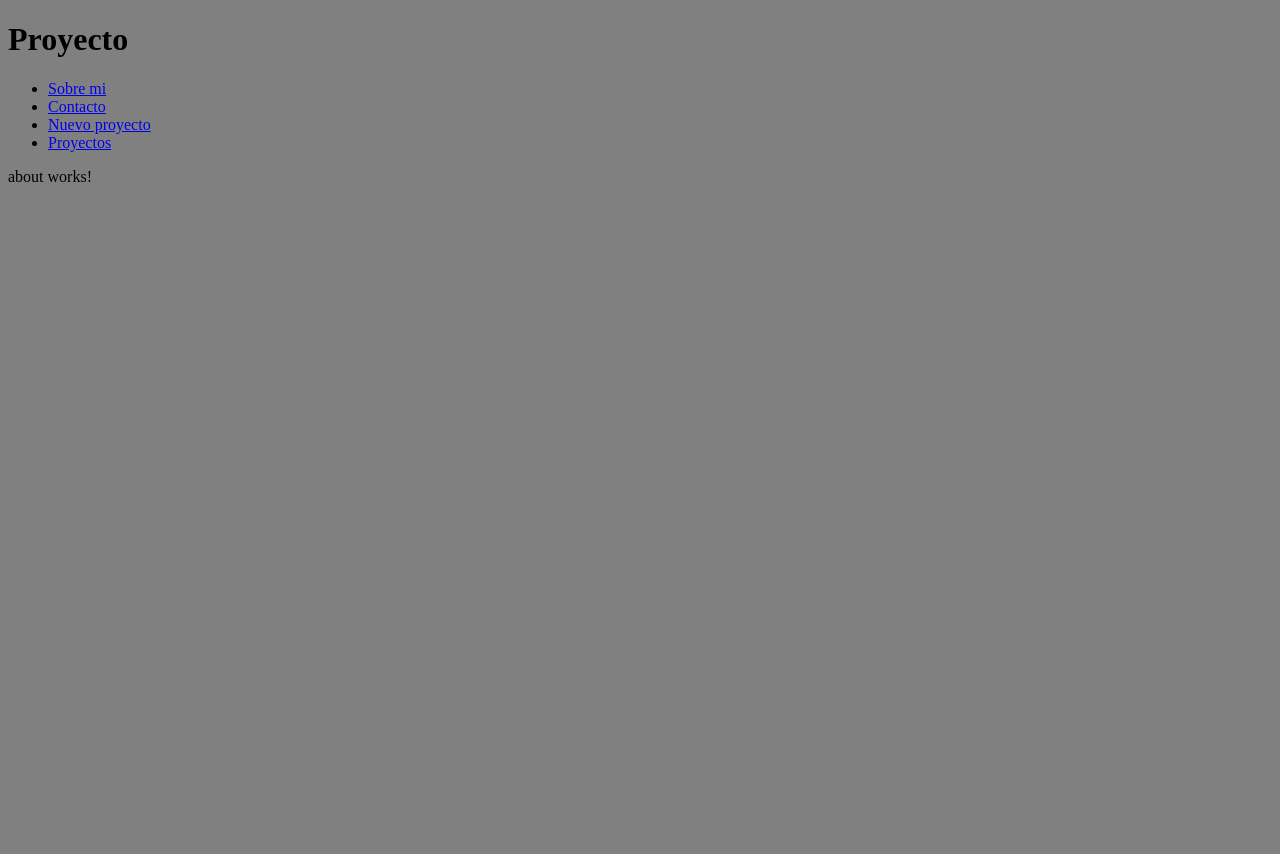
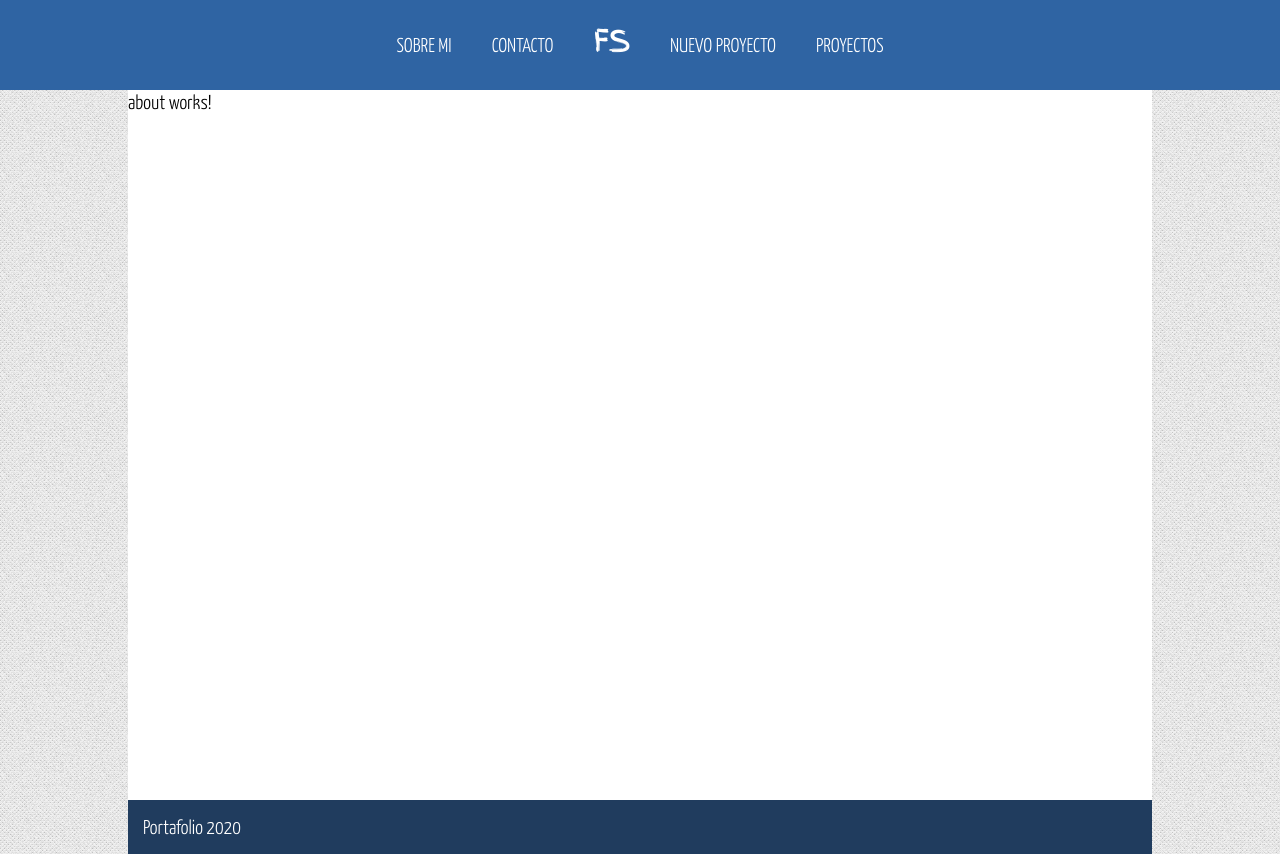
Before and after one commit to MrRobot182/angular-mongo-portafolio, an Angular app: page / in a window 1280 px wide. Before the commit the page ends 800 px from the top, so only its background shows below. Built offline with nearby package versions, Linux system fonts and the light colour scheme.

Commit message:
general styles

```diff
--- a/package.json
+++ b/package.json
@@ -24,12 +24,12 @@
     "zone.js": "~0.10.2"
   },
   "devDependencies": {
-    "@angular-devkit/build-angular": "~0.1001.1",
+    "@angular-devkit/build-angular": "^0.1001.2",
     "@angular/cli": "~10.1.1",
     "@angular/compiler-cli": "~10.1.1",
-    "@types/node": "^12.11.1",
     "@types/jasmine": "~3.5.0",
     "@types/jasminewd2": "~2.0.3",
+    "@types/node": "^12.11.1",
     "codelyzer": "^6.0.0",
     "jasmine-core": "~3.6.0",
     "jasmine-spec-reporter": "~5.0.0",
--- a/src/app/app.component.html
+++ b/src/app/app.component.html
@@ -1,10 +1,17 @@
-<h1>Proyecto</h1>
+<nav>
+    <ul>
+        <li [routerLinkActive]="['active']"><a [routerLink]="['/about']">Sobre mi</a></li>
+        <li [routerLinkActive]="['active']"><a [routerLink]="['/contact']">Contacto</a></li>
+        <li [routerLinkActive]="['active']" id="logo"><a href="">FS</a></li>
+        <li [routerLinkActive]="['active']"><a [routerLink]="['/create']">Nuevo proyecto</a></li>
+        <li [routerLinkActive]="['active']"><a [routerLink]="['/projects']">Proyectos</a></li>
+    </ul>
+</nav>
 
-<ul>
-    <li><a [routerLink]="['/about']">Sobre mi</a></li>
-    <li><a [routerLink]="['/contact']">Contacto</a></li>
-    <li><a [routerLink]="['/create']">Nuevo proyecto</a></li>
-    <li><a [routerLink]="['/projects']">Proyectos</a></li>
-</ul>
+<section id="content">
+    <router-outlet></router-outlet>
+</section>
 
-<router-outlet></router-outlet>
+<footer>
+    Portafolio 2020
+</footer>
--- a/src/assets/css/styles.css
+++ b/src/assets/css/styles.css
@@ -1,3 +1,98 @@
-body {
-    background: gray;
+@font-face{
+    font-family: "Yanone";
+    src: url("../fonts/yanone.ttf");
 }
+
+@font-face{
+    font-family: "Finger";
+    src: url("../fonts/finger.ttf");
+}
+
+@font-face{
+    font-family: "Titilium";
+    src: url("../fonts/titilium.ttf");
+}
+
+/*General*/
+*{
+    margin: 0;
+    padding: 0;
+    text-decoration: none;
+    list-style: none;
+    box-sizing: border-box;
+}
+
+body{
+    font-family: Yanone, Arial, Helvetica, sans-serif;
+    font-size: 20px;
+    background: url(../img/pattern.png);
+    background-attachment: fixed;
+}
+
+.clearfix {
+    float: none;
+    clear: both;
+}
+
+/*Nav*/
+nav{
+    width: 100%;
+    height: 90px;
+    background: #2f64a3;
+    /*position: fixed;*/
+    text-transform: uppercase;
+    display: flex;
+    flex-direction: row;
+    justify-content: center;
+}
+
+nav ul li{
+    display: inline-block;
+    transition: all 750ms;
+}
+
+nav ul li a{
+    line-height: 90px;
+    padding: 0 20px;
+    color: white;
+}
+
+nav ul li:hover{
+    background: #203c5e;
+}
+
+#logo:hover, #logo a:hover {
+    background: transparent;
+    cursor: default;
+    color: #203c5e;
+    transform: scale(1.50, 1.50);
+}
+
+#logo a{
+    font-family: Finger;
+    font-size: 30px;
+    transition: color 500ms, transform 500ms;
+    line-height: 60px;
+}
+
+.active {
+    background: #30588a;
+    transition: background 250ms;
+}
+
+/*Container*/
+#content{
+    width: 80%;
+    margin: 0 auto;
+    background: white;
+    min-height: calc(100vh - 90px);
+}
+
+/*Footer*/
+footer{
+    width: 80%;
+    margin: 0 auto;
+    padding: 15px;
+    background: #203c5e;
+    color: white;
+}
--- a/src/index.html
+++ b/src/index.html
@@ -2,7 +2,7 @@
 <html lang="en">
 <head>
   <meta charset="utf-8">
-  <title>AngularProject</title>
+  <title>Portafolio</title>
   <base href="/">
   <meta name="viewport" content="width=device-width, initial-scale=1">
   <link rel="icon" type="image/x-icon" href="favicon.ico">
```
Also changed, not shown: 1 other file (tests, documents, lock files or other folders).
